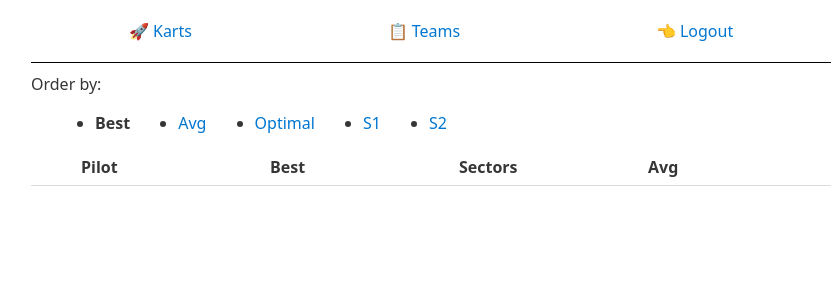
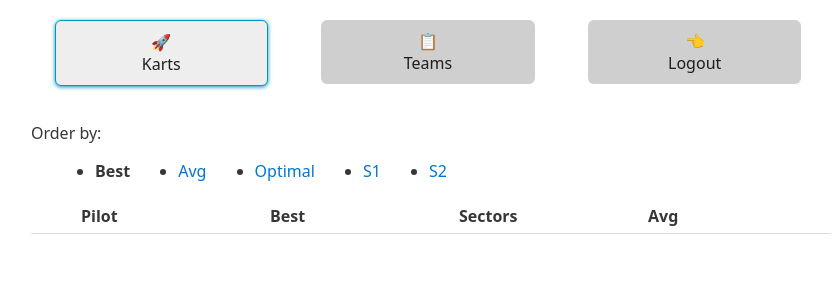
Before and after one commit to azhpushkin/nfs-timings, a Django app: page / in a window 1280 px wide. Shown: the top 300 px of the page, without its empty margins (209-1041 px from the left). Run offline with Django 4.2, Linux system fonts and the light colour scheme; the visitor is signed in with stand-in values (Sample User, id 1); data that the repository does not hold is empty.

Commit message:
Some header styling

```diff
--- a/templates/base.html
+++ b/templates/base.html
@@ -18,12 +18,7 @@
 </head>
 <body>
 {% block header %}
-    <header>
-        <a href="{% url 'karts' %}">&#128640; Karts</a>
-        <a href="{% url 'teams' %}">&#128203; Teams</a>
-        <a href="{% url 'logout-confirm' %}">&#128072; Logout</a>
-
-    </header>
+    {% include 'header.html' %}
 {% endblock %}
 {% block body %}{% endblock %}
 
--- /dev/null
+++ b/templates/header.html
@@ -0,0 +1,17 @@
+<header>
+    <a href="{% url 'karts' %}">
+        <button {% if request.path == '/' %}class="active-tab"{% endif %}>
+            &#128640; <br> Karts
+        </button>
+    </a>
+    <a href="{% url 'teams' %}">
+        <button {% if request.path == '/teams' %}class="active-tab"{% endif %}>
+            &#128203; <br> Teams
+        </button>
+    </a>
+    <a href="{% url 'logout-confirm' %}">
+        <button {% if request.path == '/logout-confirm' %}class="active-tab"{% endif %}>
+            &#128072; <br> Logout
+        </button>
+    </a>
+</header>
--- a/timings/static/styles.css
+++ b/timings/static/styles.css
@@ -1,10 +1,27 @@
 header {
     display: flex;
     justify-content: space-around;
-    border-bottom: 1px solid black;
     padding-bottom: 20px;
     margin-bottom: 10px;
 }
+
+
+header a {
+    text-align: center;
+    width: 100%;
+}
+
+header a button {
+    width: 80%;
+}
+
+header a button.active-tab {
+    background-color: #eeeeee;
+    border: 1px solid #0096BF;
+    box-shadow: #0096BF 0px 1px 4px;
+}
+
+
 
 .kart-number {
     font-family: 'Racing Sans One', cursive;
--- a/timings/urls.py
+++ b/timings/urls.py
@@ -28,7 +28,7 @@ urlpatterns = [
         name='login',
     ),
     path(
-        'logout-confirm/',
+        'logout-confirm',
         TemplateView.as_view(template_name='auth/logout-confirm.html'),
         name='logout-confirm',
     ),
```
